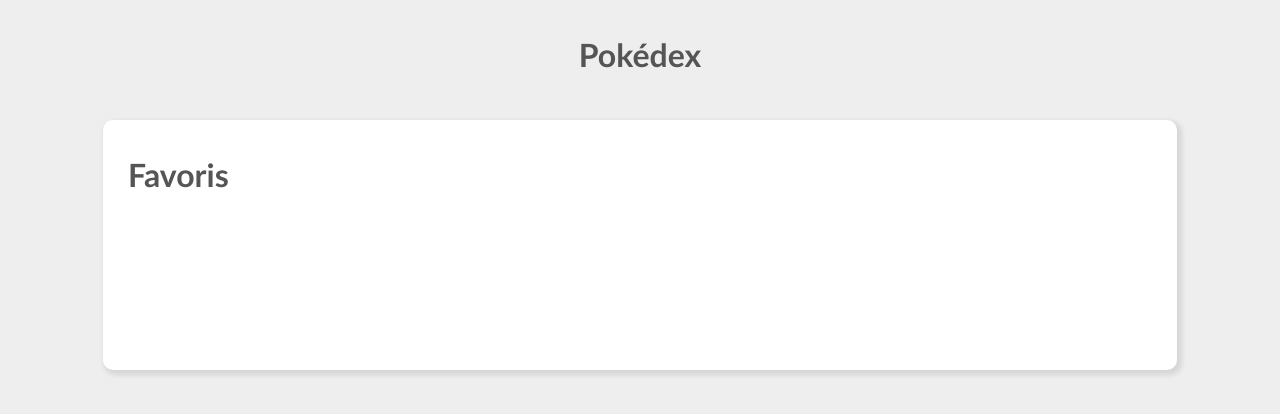
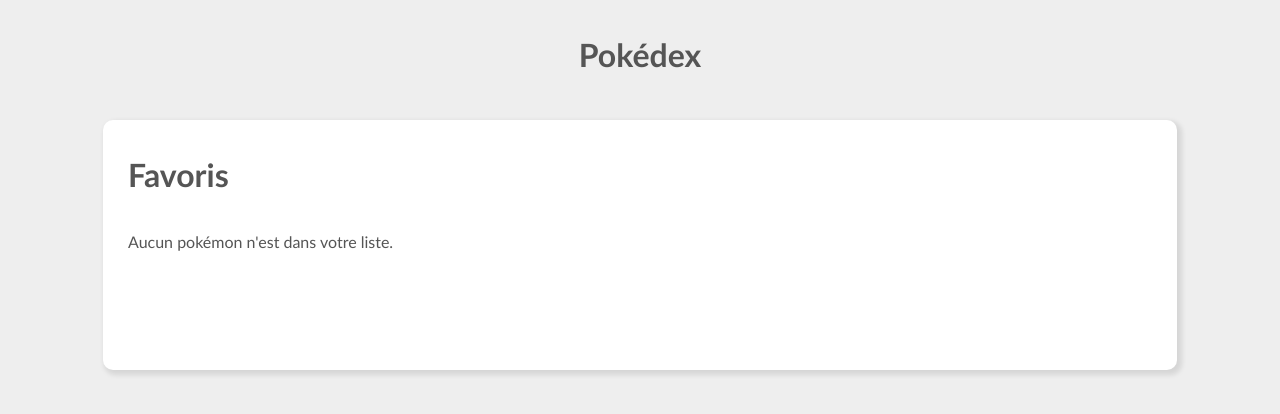
Before and after one commit to MaloSRT/pokedex-reactjs, a React (Create React App) app: page /favoris in a window 1280 px wide. Shown: the top 414 px of the page. Built offline with nearby package versions, Linux system fonts and the light colour scheme.

Commit message:
Ajout d'un message si aucun pokémon n'est dans la liste des favoris

```diff
--- a/src/containers/Favoris.jsx
+++ b/src/containers/Favoris.jsx
@@ -15,12 +15,14 @@
         <>
             <h1>Favoris</h1>
             <div className="favoris-list">
-                {data.map((pokemon, index) => (
-                    <a href={'../' + pokemon.name} className="favoris-item" key={pokemon.id}>
-                        <img src={'https://raw.githubusercontent.com/PokeAPI/sprites/master/sprites/pokemon/' + pokemon.id + '.png'} alt={pokemon.name} />
-                        <p>{pokemon.name}</p>
-                    </a>
-                ))}
+                {data.length > 0 ?
+                    data.map((pokemon, index) => (
+                        <a href={'../' + pokemon.name} className="favoris-item" key={pokemon.id}>
+                            <img src={'https://raw.githubusercontent.com/PokeAPI/sprites/master/sprites/pokemon/' + pokemon.id + '.png'} alt={pokemon.name} />
+                            <p>{pokemon.name}</p>
+                        </a>
+                    )) :
+                    <p>Aucun pokémon n'est dans votre liste.</p>}
             </div>
         </>
 
```
